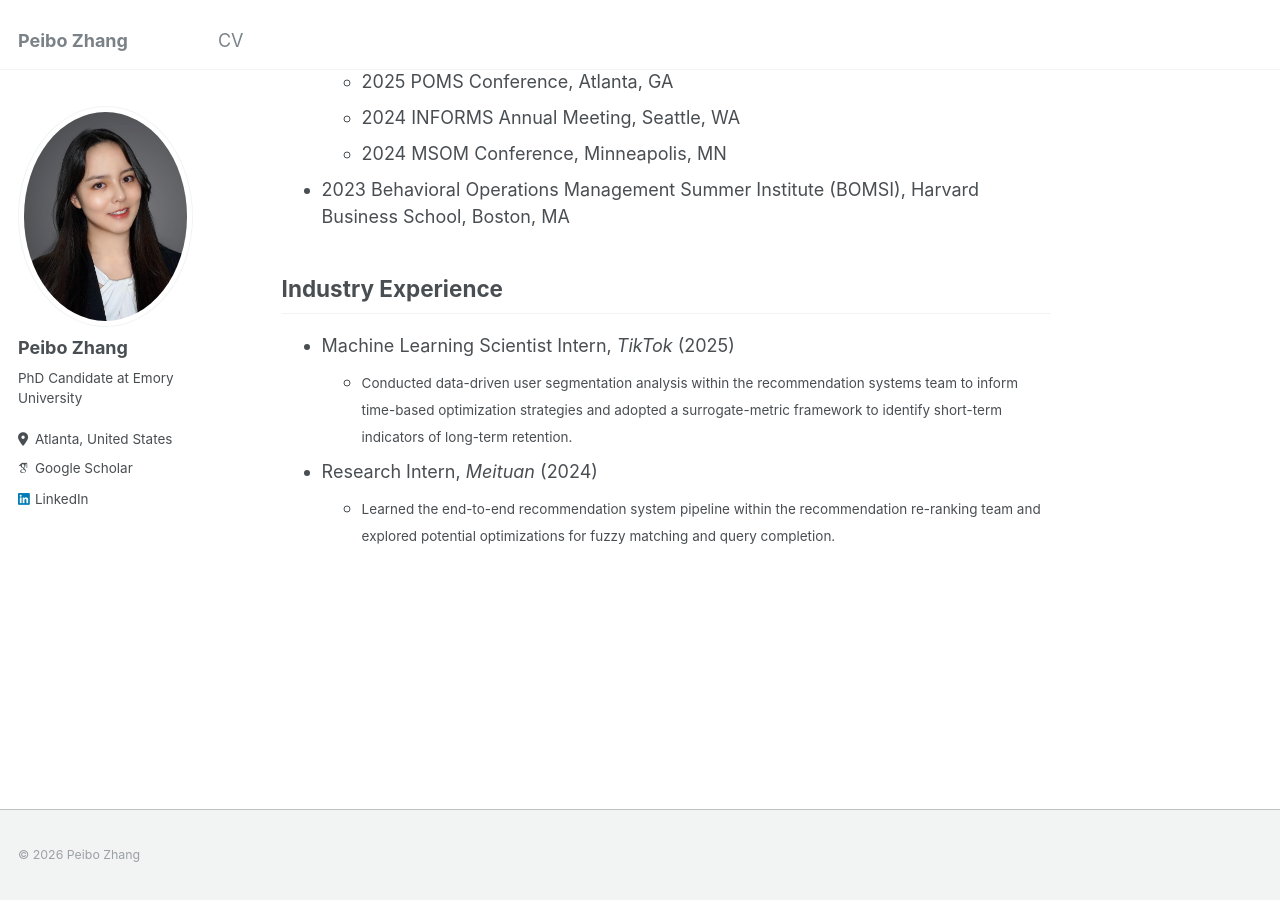
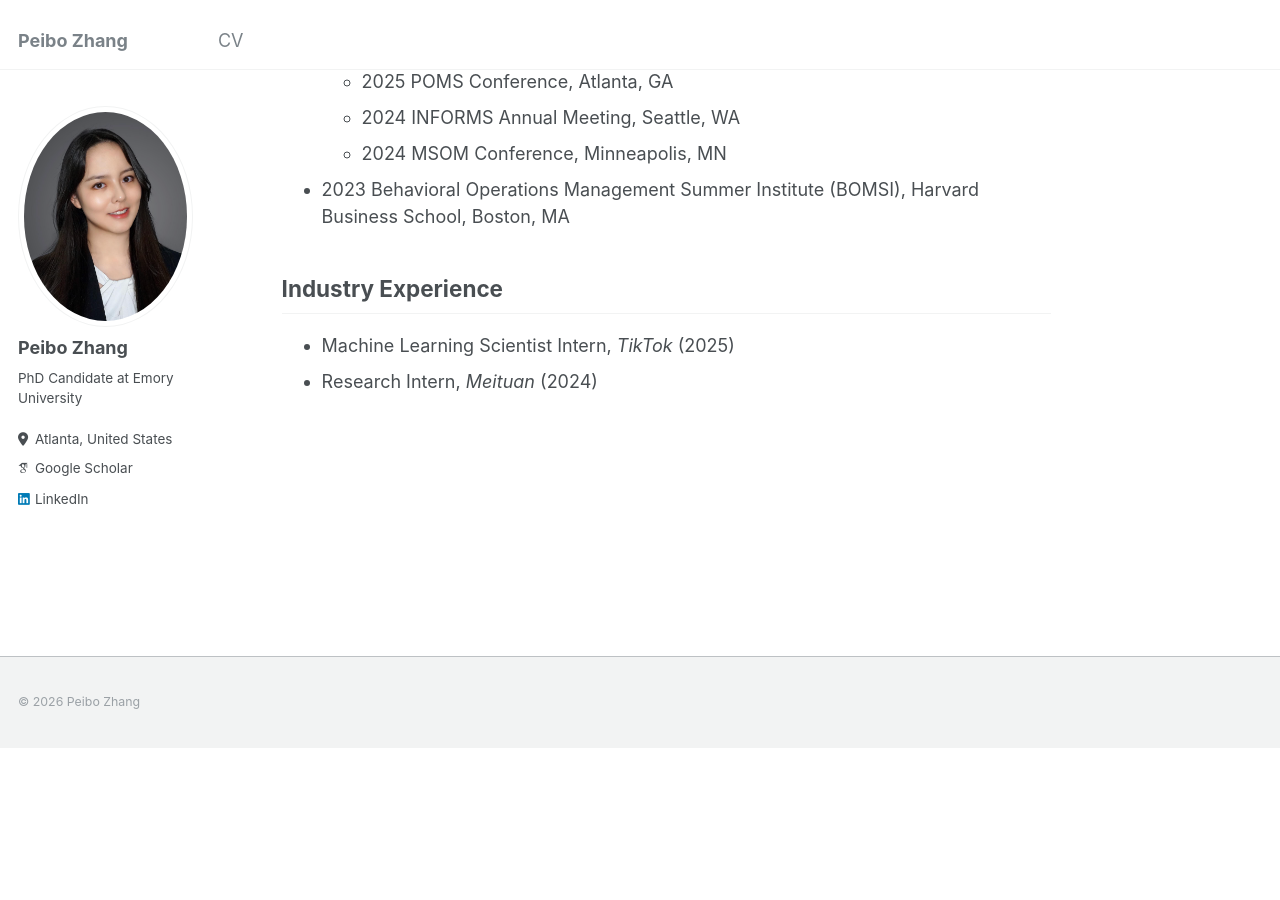
Before and after one commit to PeiboZhang/peibozhang.github.io, a Jekyll site: the page built from _pages/about.md, in a window 1280 px wide and 900 px high, scrolled down 1724 px. Built offline with Jekyll 4.4.1, drawn with Linux system fonts in a browser that asks for light colours; some web fonts are replaced; after the commit the page ends 2471 px from its top, so only the background shows below that.

Commit message:
Simplify industry experience section
Removed detailed descriptions of internships at TikTok and Meituan.

```diff
--- a/_pages/about.md
+++ b/_pages/about.md
@@ -105,22 +105,8 @@ My research interest broadly centers on online platform operations, generative A
 <ul>
   <li>
     Machine Learning Scientist Intern, <i>TikTok</i> (2025)
-    <ul>
-      <li>
-        <small>
-          Conducted data-driven user segmentation analysis within the recommendation systems team to inform time-based optimization strategies and adopted a surrogate-metric framework to identify short-term indicators of long-term retention.
-        </small>
-      </li>
-    </ul>
   </li>
   <li>
     Research Intern, <i>Meituan</i> (2024)
-    <ul>
-      <li>
-        <small>
-          Learned the end-to-end recommendation system pipeline within the recommendation re-ranking team and explored potential optimizations for fuzzy matching and query completion.
-        </small>
-      </li>
-    </ul>
   </li>
 </ul>
```
